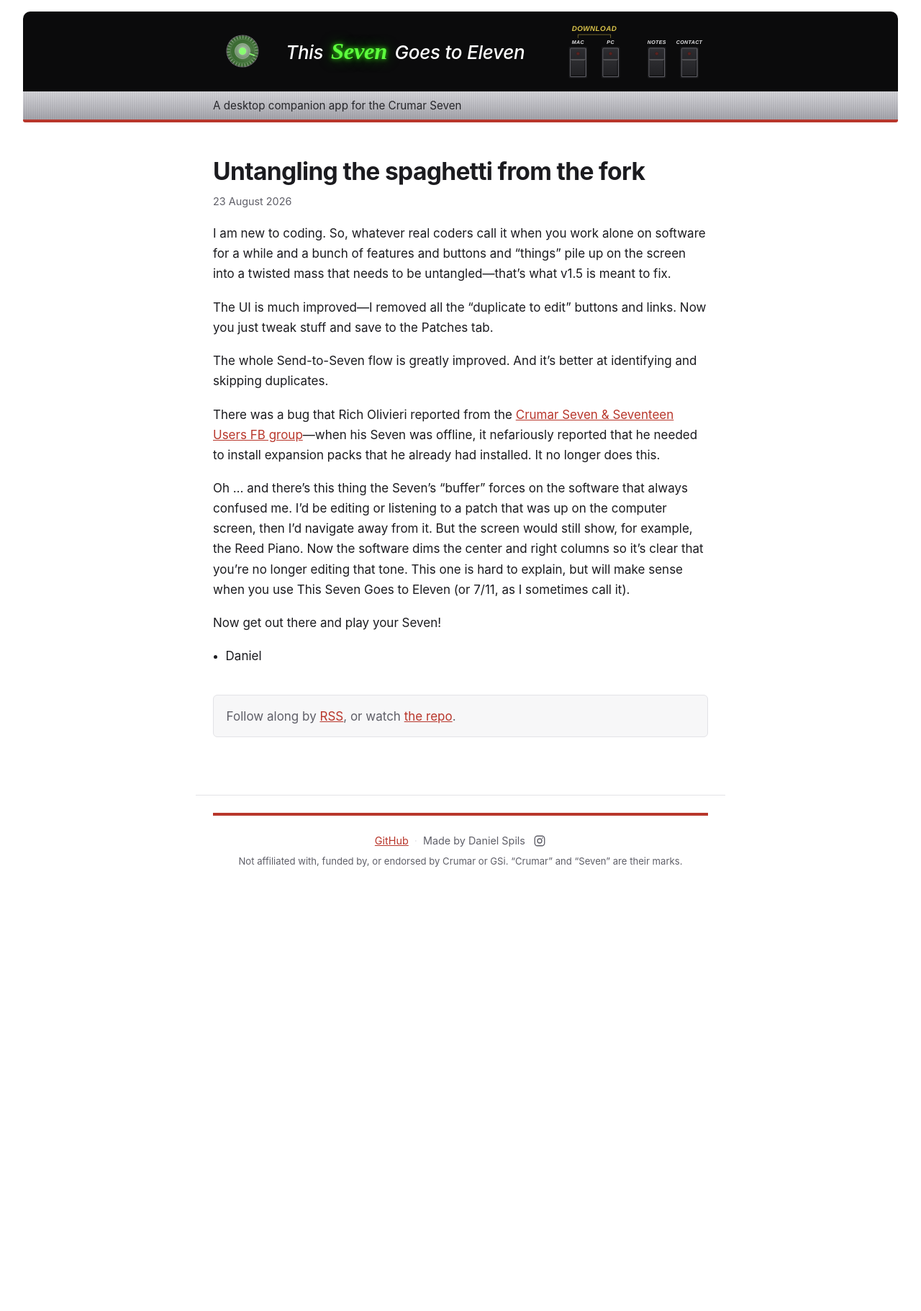
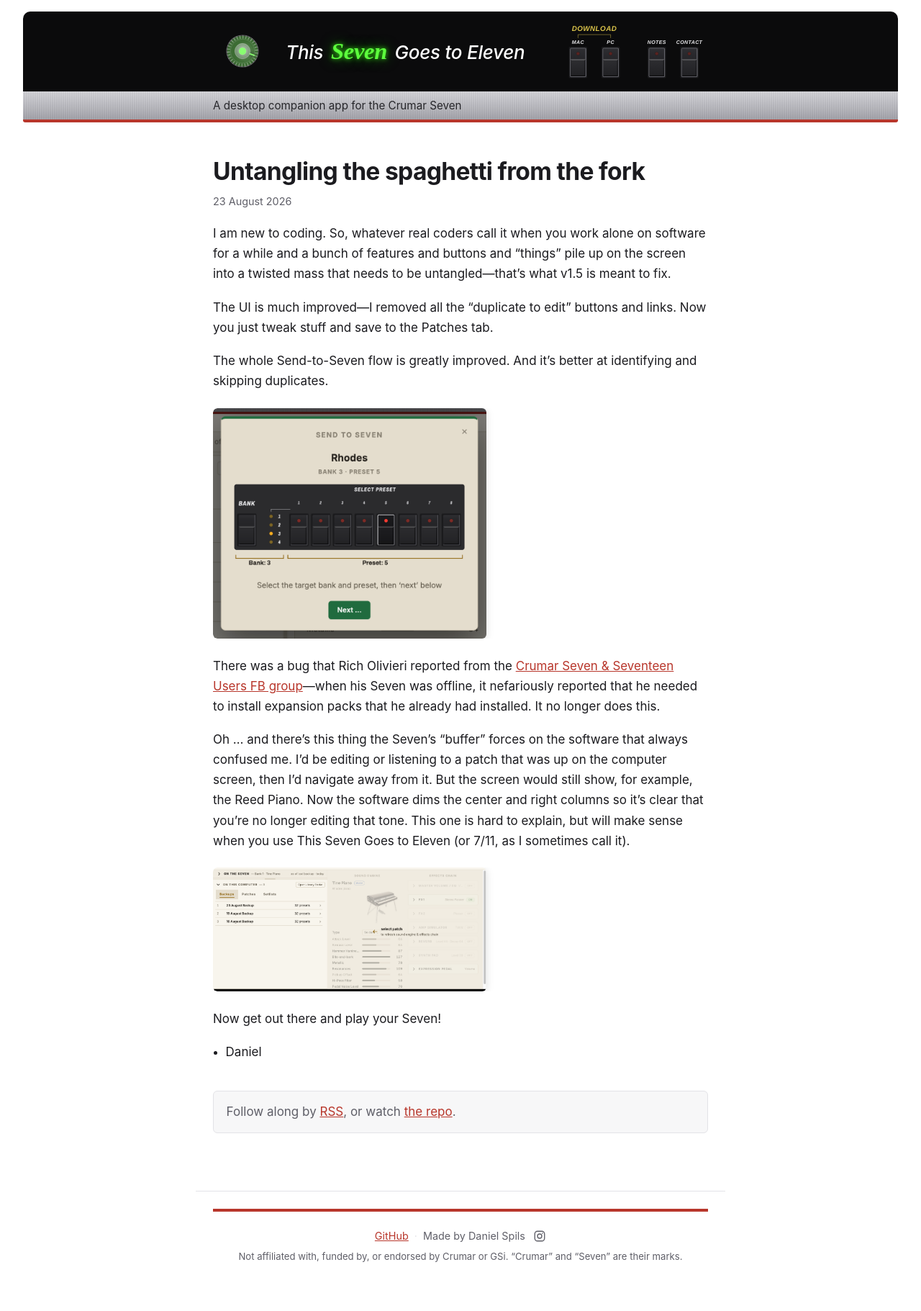
Before and after one commit to danielspils/this-seven-goes-to-eleven, a Jekyll site: the page built from docs/_posts/2026-08-23-untangling-the-spaghetti-from-the-fork.md, in a window 1280 px wide. Shown: the whole page at 72% size. Built offline with Jekyll 4.4.1, drawn with Linux system fonts in a browser that asks for light colours; comment, search, counter and statistics services are not loaded; before the commit the page ends 1272 px from its top, so only the background shows below that.

Commit message:
Notes: two screenshots in the 1.5 post
The chooser under the Send-to-Seven paragraph, and the dimmed columns
under the paragraph about the buffer — which is the one Daniel wrote
"this one is hard to explain" about, so it is the picture that earns its
place most.

Captured from the running app on current main through its own renderer,
so they are native resolution and carry no cursor, no window chrome and
nothing from the machine they were taken on. The chooser shot is the
real flow driven through the real Send control on a real patch; keyboard
focus was blurred first, because in a still the focus ring reads as a
selection and competes with the lit lamp.

The dim shot was RETAKEN on 1.5.2. The first one had "Connect your Seven
to see which sounds are installed" on screen while connected — the bug
1.5.2 fixed an hour ago — and publishing that would have advertised it.

Alt text is mine, in the house style of the missing-samples post.
Nothing in Daniel's words was touched.

Co-Authored-By: Claude Opus 5 <noreply@anthropic.com>

```diff
--- a/docs/_posts/2026-08-23-untangling-the-spaghetti-from-the-fork.md
+++ b/docs/_posts/2026-08-23-untangling-the-spaghetti-from-the-fork.md
@@ -15,6 +15,8 @@ and links. Now you just tweak stuff and save to the Patches tab.
 The whole Send-to-Seven flow is greatly improved. And it's better at
 identifying and skipping duplicates.
 
+![The Send to Seven dialog, showing a picture of the Seven's own bank and preset row. Bank lamp 3 is lit, preset 5 is pressed, and brackets beneath read "Bank: 3" and "Preset: 5"](/assets/img/send-to-seven-chooser.png)
+
 There was a bug that Rich Olivieri reported from the [Crumar Seven &
 Seventeen Users FB group](https://www.facebook.com/groups/984650751685043/?multi_permalinks=3585069531643139&hoisted_section_header_type=recently_seen)—when
 his Seven was offline, it nefariously reported that he needed to install
@@ -28,6 +30,8 @@ dims the center and right columns so it's clear that you're no longer
 editing that tone. This one is hard to explain, but will make sense when
 you use This Seven Goes to Eleven (or 7/11, as I sometimes call it).
 
+![The app with a patch selected on one tab and a different tab on screen: the sound engine and effects chain columns are dimmed, with an arrow pointing back to the list and the words "select patch to refresh sound engine & effects chain"](/assets/img/panel-dimmed.png)
+
 Now get out there and play your Seven!
 
 - Daniel
```
Also changed, not shown: docs/assets/img/panel-dimmed.png (added), docs/assets/img/send-to-seven-chooser.png (added).
